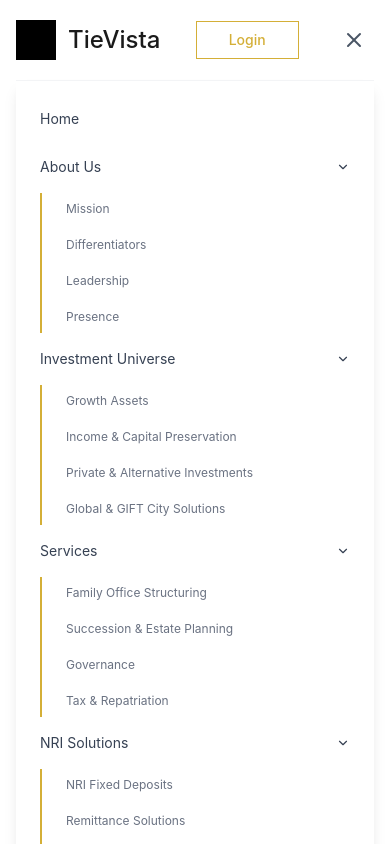
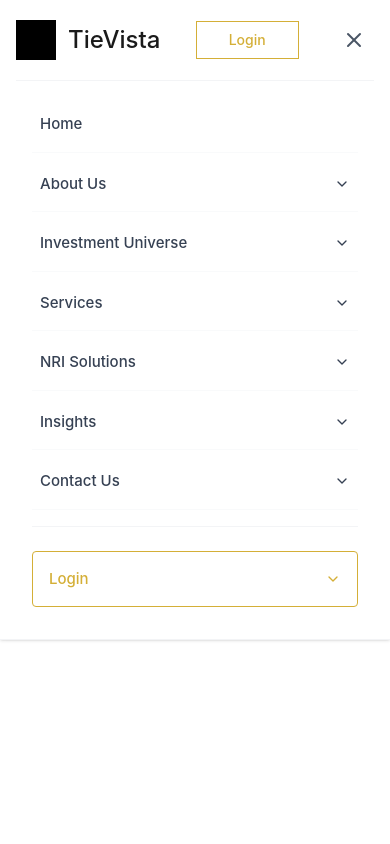
Before and after one commit to Krishnakant-Mane/TieVista, a React (Vite) app: page / in a window 390 px wide. Both pictures are taken after a click on the button 353 px from the left and 40 px from the top of the page. Shown: the top 844 px of the page. Built offline with nearby package versions, Linux system fonts and the light colour scheme.

Commit message:
Mobile responsive navbar

```diff
--- a/src/components/Home.jsx
+++ b/src/components/Home.jsx
@@ -3,6 +3,8 @@ import { Landmark, TrendingUp, Users, Globe, Briefcase, FileText, Mail, ArrowRig
 import { motion, useInView, animate } from 'framer-motion'
 
 const Counter = ({ to, duration = 2, decimals = 0 }) => {
+
+
     const nodeRef = useRef();
     const isInView = useInView(nodeRef, { once: true });
 
@@ -23,7 +25,7 @@ const Counter = ({ to, duration = 2, decimals = 0 }) => {
 };
 
 export const Home = () => {
-
+    const goldColor = '#D4AF37';
     const [currentIndex, setCurrentIndex] = useState(0);
     const scrollContainerRef = useRef(null);
 
@@ -249,6 +251,66 @@ export const Home = () => {
                 </div>
 
 
+                <div className="py-20 bg-white overflow-hidden">
+                    <div className="max-w-7xl mx-auto px-4 sm:px-6 lg:px-8">
+                        {/* Header */}
+                        <div className="text-center mb-16">
+                            <h2 className="text-4xl font-medium text-gray-900 mb-6">
+                                Trusted by Discerning Clients
+                            </h2>
+                            <p className="text-lg text-gray-500 font-light leading-relaxed max-w-2xl mx-auto">
+                                High-net-worth families and entrepreneurs trust us with their wealth
+                            </p>
+                        </div>
+
+                        {/* Testimonial Slider */}
+                        <div
+                            ref={scrollContainerRef}
+                            className="flex overflow-x-auto space-x-6 pb-12 snap-x snap-mandatory scrollbar-hide no-scrollbar"
+                            style={{ msOverflowStyle: 'none', scrollbarWidth: 'none' }}
+                        >
+                            <style>{`.scrollbar-hide::-webkit-scrollbar { display: none; }`}</style>
+                            {testimonials.map((item, index) => (
+                                <div
+                                    key={index}
+                                    className="min-w-full md:min-w-[50%] lg:min-w-[33.333%] snap-start px-2"
+                                >
+                                    <div className="bg-[#fcfdff] p-10 border-l-4 border-[#D4AF37] h-full flex flex-col justify-between">
+                                        <div>
+                                            <div className="flex gap-1 mb-6">
+                                                {[...Array(5)].map((_, i) => (
+                                                    <Star key={i} size={16} fill={goldColor} color={goldColor} />
+                                                ))}
+                                            </div>
+                                            <p className="text-gray-600 italic text-lg leading-relaxed mb-10 font-light">
+                                                "{item.quote}"
+                                            </p>
+                                        </div>
+                                        <div>
+                                            <h4 className="text-gray-900 font-medium text-base mb-1">{item.author}</h4>
+                                            <p className="text-gray-400 text-sm font-light">{item.role}</p>
+                                        </div>
+                                    </div>
+                                </div>
+                            ))}
+                        </div>
+
+                        {/* Stats Section (Flexbox) */}
+                        <div className="mt-20 pt-20 border-t border-gray-100 flex flex-wrap justify-center gap-12 md:gap-24">
+                            {stats.map((stat, index) => (
+                                <div key={index} className="text-center">
+                                    <div className="text-4xl md:text-5xl font-light text-gray-400 mb-2">
+                                        {stat.prefix}<Counter to={stat.value} duration={2.5} decimals={stat.value % 1 !== 0 ? 1 : 0} />{stat.suffix}
+                                    </div>
+                                    <p className="text-gray-400 text-xs tracking-widest uppercase font-light">
+                                        {stat.label}
+                                    </p>
+                                </div>
+                            ))}
+                        </div>
+                    </div>
+                </div>
+
 
             </div>
         </>
--- a/src/pages/Navbar.jsx
+++ b/src/pages/Navbar.jsx
@@ -1,11 +1,13 @@
 import React, { useState } from 'react';
 import { ChevronDown, Menu, X } from 'lucide-react';
+import { motion, AnimatePresence } from 'framer-motion';
 
 export const Navbar = () => {
     const goldColor = '#D4AF37'; // A solid premium gold color
 
     const [isMobileMenuOpen, setIsMobileMenuOpen] = useState(false);
     const [activeDropdown, setActiveDropdown] = useState(null);
+    const [activeMobileDropdown, setActiveMobileDropdown] = useState(null);
 
     const loginOptions = [{ label: 'Client Login', target: '_blank', href: 'https://app.tievista.com/wealthspectrum/portal/sign-in' }, { label: 'Employee Login', target: '_blank', href: 'https://app.tievista.com/wealthspectrum/portal/sign-in' }, { label: 'Partner Login', target: '_blank', href: 'https://app.tievista.com/wealthspectrum/portal/sign-in' }]
 
@@ -178,39 +180,102 @@ export const Navbar = () => {
                 </div>
 
                 {/* Mobile Menu */}
+                <AnimatePresence>
                     {isMobileMenuOpen && (
-                    <div className="xl:hidden bg-white border-t border-gray-100 py-4 px-4 space-y-1 shadow-lg">
+                        <motion.div
+                            initial={{ height: 0, opacity: 0 }}
+                            animate={{ height: 'auto', opacity: 1 }}
+                            exit={{ height: 0, opacity: 0 }}
+                            transition={{ duration: 0.3, ease: 'easeInOut' }}
+                            className="xl:hidden bg-white border-t border-gray-100 overflow-hidden"
+                        >
+                            <div className="max-h-[calc(100vh-80px)] overflow-y-auto py-4 px-4 space-y-1">
                                 {navItems.map((item, index) => (
-                            <div key={index}>
-                                <button className="flex items-center justify-between w-full py-3 text-sm text-gray-700 hover:text-black hover:bg-gray-50 px-2 rounded-md">
+                                    <div key={index} className="border-b border-gray-50 last:border-none">
+                                        <button
+                                            onClick={() => item.hasDropdown ? setActiveMobileDropdown(activeMobileDropdown === item.label ? null : item.label) : null}
+                                            className="flex items-center justify-between w-full py-4 text-[15px] font-medium text-gray-700 hover:text-black hover:bg-gray-50 px-2 rounded-md transition-all"
+                                        >
                                             {item.label}
-                                    {item.hasDropdown && <ChevronDown size={14} />}
+                                            {item.hasDropdown && (
+                                                <motion.div
+                                                    animate={{ rotate: activeMobileDropdown === item.label ? 180 : 0 }}
+                                                    transition={{ duration: 0.2 }}
+                                                >
+                                                    <ChevronDown size={16} />
+                                                </motion.div>
+                                            )}
                                         </button>
-                                {item.hasDropdown && item.dropdownItems && (
-                                    <div className="pl-6 space-y-1 mt-1 border-l-2 ml-2" style={{ borderColor: goldColor }}>
+
+                                        <AnimatePresence>
+                                            {item.hasDropdown && activeMobileDropdown === item.label && (
+                                                <motion.div
+                                                    initial={{ height: 0, opacity: 0 }}
+                                                    animate={{ height: 'auto', opacity: 1 }}
+                                                    exit={{ height: 0, opacity: 0 }}
+                                                    transition={{ duration: 0.2 }}
+                                                    className="overflow-hidden"
+                                                >
+                                                    <div className="pl-6 pb-4 space-y-1 mt-1 border-l-2 ml-2" style={{ borderColor: goldColor }}>
                                                         {item.dropdownItems.map((dropItem, dIndex) => (
                                                             <a
                                                                 key={dIndex}
                                                                 href={dropItem.href}
-                                                className="block py-2 text-xs text-gray-500 hover:text-black"
+                                                                className="block py-3 text-sm text-gray-500 hover:text-[#D4AF37] transition-colors"
                                                             >
                                                                 {dropItem.label}
                                                             </a>
                                                         ))}
                                                     </div>
+                                                </motion.div>
                                             )}
+                                        </AnimatePresence>
                                     </div>
                                 ))}
-                        <div className="pt-4 border-t border-gray-100 mt-4">
+
+                                {/* Mobile Login Button Container */}
+                                <div className="pt-6 pb-4 border-t border-gray-100 mt-4">
                                     <button
-                                className="w-full py-3 border text-sm font-medium rounded-sm"
+                                        onClick={() => setActiveMobileDropdown(activeMobileDropdown === 'Login' ? null : 'Login')}
+                                        className="w-full py-4 border text-[15px] font-medium rounded-sm flex justify-between items-center px-4"
                                         style={{ borderColor: goldColor, color: goldColor }}
                                     >
                                         Login
+                                        <motion.div
+                                            animate={{ rotate: activeMobileDropdown === 'Login' ? 180 : 0 }}
+                                            transition={{ duration: 0.2 }}
+                                        >
+                                            <ChevronDown size={16} />
+                                        </motion.div>
                                     </button>
+
+                                    <AnimatePresence>
+                                        {activeMobileDropdown === 'Login' && (
+                                            <motion.div
+                                                initial={{ height: 0, opacity: 0 }}
+                                                animate={{ height: 'auto', opacity: 1 }}
+                                                exit={{ height: 0, opacity: 0 }}
+                                                transition={{ duration: 0.2 }}
+                                                className="overflow-hidden bg-gray-50/50 mt-2 rounded-sm"
+                                            >
+                                                {loginOptions.map((option, idx) => (
+                                                    <a
+                                                        key={idx}
+                                                        href={option.href}
+                                                        target={option.target}
+                                                        className="block px-6 py-4 text-sm text-gray-600 hover:text-[#D4AF37] hover:bg-gray-100 transition-colors"
+                                                    >
+                                                        {option.label}
+                                                    </a>
+                                                ))}
+                                            </motion.div>
+                                        )}
+                                    </AnimatePresence>
                                 </div>
                             </div>
+                        </motion.div>
                     )}
+                </AnimatePresence>
             </nav>
         </div>
     );
```
Lines whose indentation alone changed are shown as unchanged.
